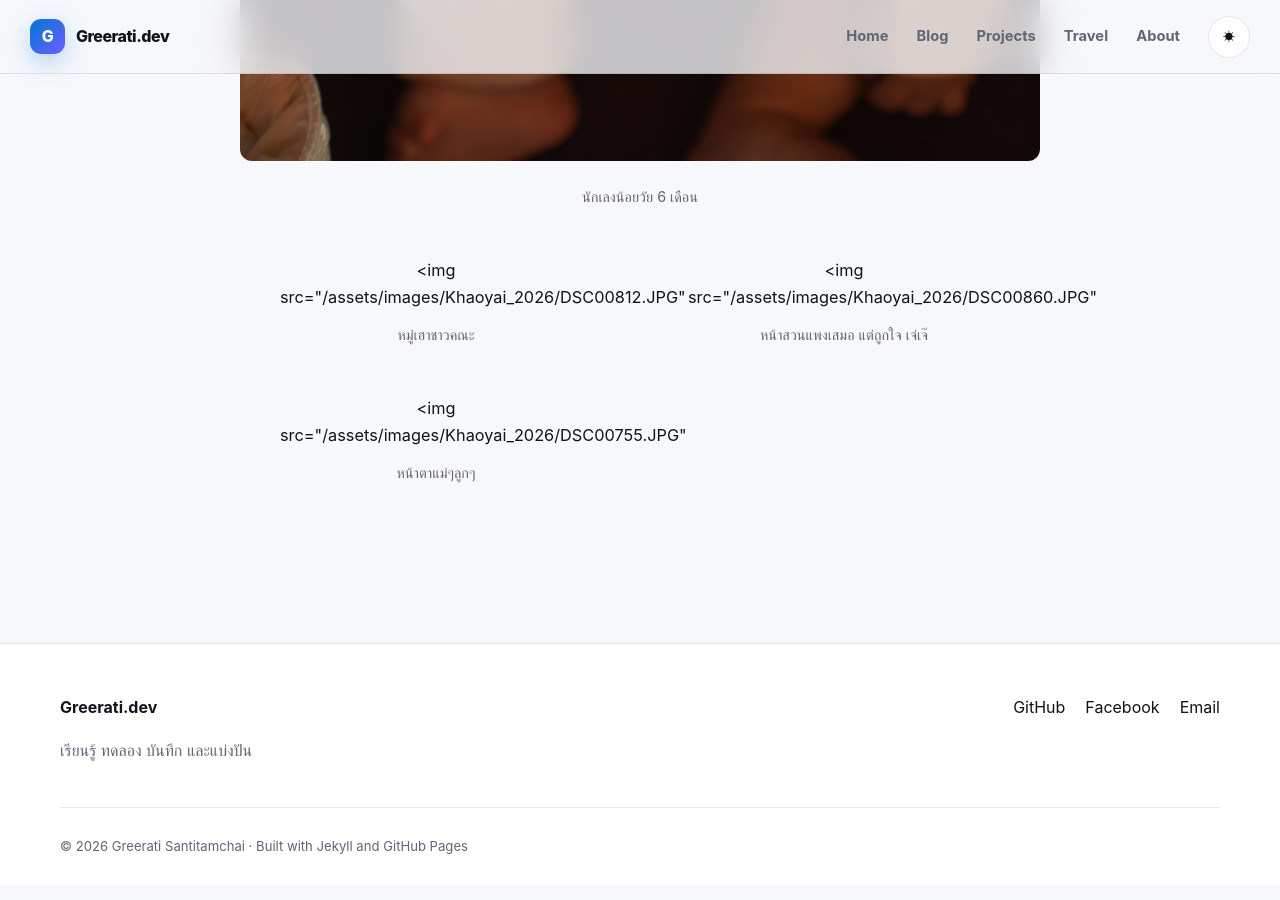
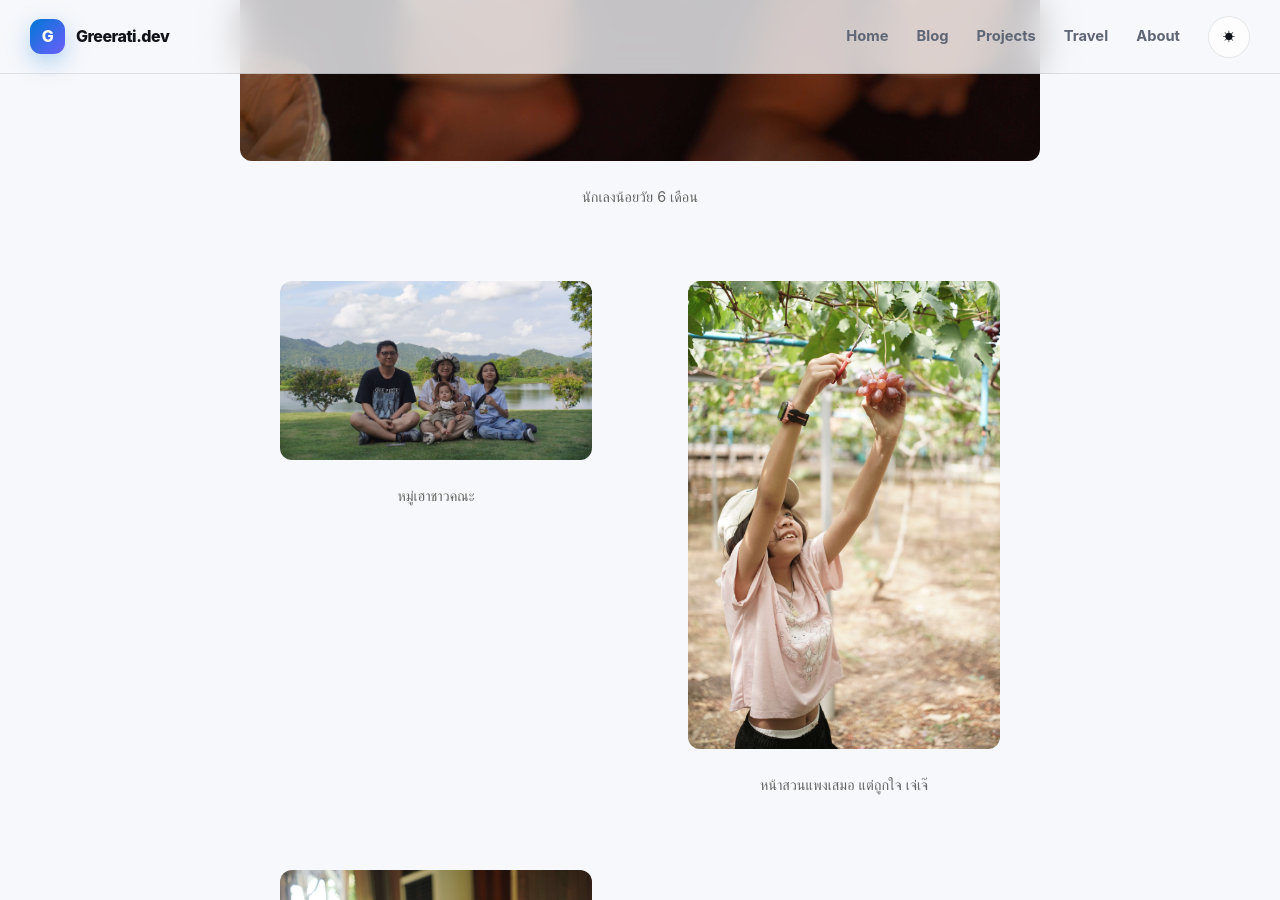
Before and after one commit to kakratua/kakratua.github.io, a Jekyll site: the page built from _posts/2026-08-12-khaoyai-2026.md, in a window 1280 px wide and 900 px high, scrolled down 1648 px. Built offline with Jekyll 4.4.1, drawn with Linux system fonts in a browser that asks for light colours.

Commit message:
Update 2026-08-12-khaoyai-2026.md

```diff
--- a/_posts/2026-08-12-khaoyai-2026.md
+++ b/_posts/2026-08-12-khaoyai-2026.md
@@ -20,17 +20,17 @@ reading_time: "อ่าน 5 นาที"
 
 <div class="photo-grid">
   <figure>
-    <img src="/assets/images/Khaoyai_2026/DSC00812.JPG"
+    <img src="/assets/images/Khaoyai_2026/DSC00812.JPG">
     <figcaption>หมู่เฮาชาวคณะ</figcaption>
   </figure>
 
   <figure>
-    <img src="/assets/images/Khaoyai_2026/DSC00860.JPG"
+    <img src="/assets/images/Khaoyai_2026/DSC00860.JPG">
     <figcaption>หน้าสวนแพงเสมอ แต่ถูกใจ เจ่เจ๊</figcaption>
   </figure>
 
   <figure>
-    <img src="/assets/images/Khaoyai_2026/DSC00755.JPG"
+    <img src="/assets/images/Khaoyai_2026/DSC00755.JPG">
     <figcaption>หน้าตาแม่ๆลูกๆ</figcaption>
   </figure>
 </div>
```
